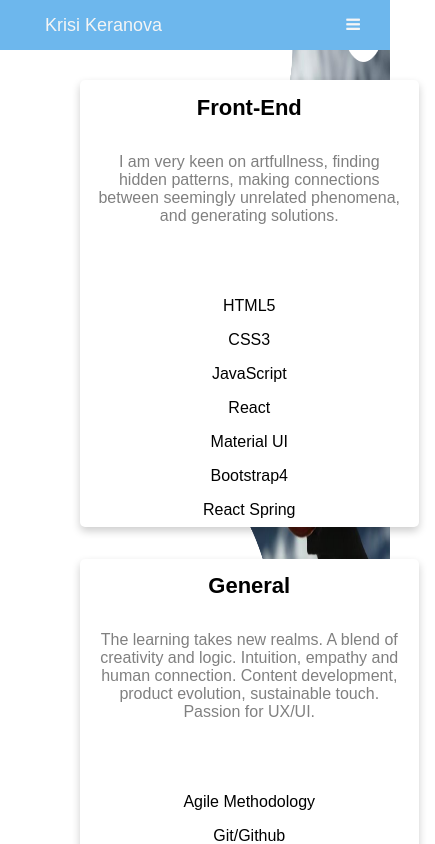
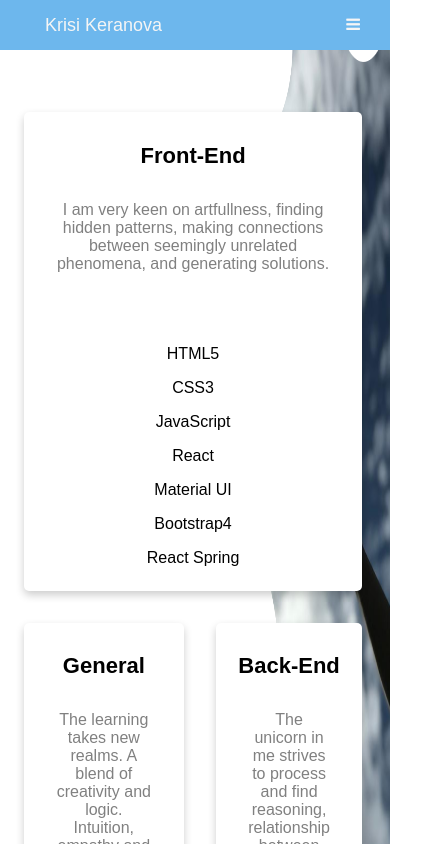
Before and after one commit to krisike/portfolio_website, a React (Create React App) app in the folder client/: page /skills in a window 390 px wide. Shown: the top 844 px of the page, 435 px wide, since content can reach past the window. Built offline with nearby package versions, Linux system fonts and the light colour scheme.

Commit message:
media query on skills

```diff
--- a/client/src/pages/Home.css
+++ b/client/src/pages/Home.css
@@ -70,6 +70,7 @@ a:active {
   flex-direction: row;
   padding: 20px;
   border: 8px solid #6db7ed;
+  border-radius: 5px;
   display: inline-block;
   /* overflow-wrap: break-word; */
   word-wrap: break-word;
@@ -110,7 +111,7 @@ a:active {
     color: black;
   }
   .homeContainer {
-    margin-top: 8rem;
+    margin-top: 4rem;
   }
   #about-pic {
     width: 50%;
--- a/client/src/styling/Projects.css
+++ b/client/src/styling/Projects.css
@@ -15,6 +15,7 @@
   align-items: center;
   margin-left: 25%;
   margin-right: 25%;
+  border-radius: 5px;
 }
 
 .projectContainer p {
--- a/client/src/styling/Skills.css
+++ b/client/src/styling/Skills.css
@@ -4,18 +4,19 @@
   margin-left: 10%;
   margin-right: 10%;
   display: flex;
+  overflow: hidden;
   flex-direction: row;
+  width: 100%;
 }
 
 .card {
   box-shadow: 0 4px 8px 0 rgba(0, 0, 0, 0.2);
-  /* max-width: 40%; */
-  /* max-height: 100%; */
   text-align: center;
   border-radius: 5px;
   background-color: white;
-  align-items: stretch;
   margin: 1em;
+  flex: 1;
+  padding: 16px;
 }
 
 .skillsDescription {
@@ -26,7 +27,7 @@
   text-align: center;
 }
 
-.card button {
+/* .card button {
   border: none;
   outline: 0;
   padding: 12px;
@@ -38,7 +39,7 @@
   font-size: 18px;
   border-bottom-left-radius: 5px;
   border-bottom-right-radius: 5px;
-}
+} */
 
 .card:hover {
   opacity: 0.7;
@@ -68,13 +69,19 @@
     flex-direction: row;
     flex-wrap: wrap;
     width: 95%;
-    margin: 4em;
+    margin-left: 2%;
+    margin-top: 6em;
+    height: 50%;
   }
 }
 
 /* desktop */
 @media only screen and (min-width: 601px) {
-  .card {
+  /* .card {
     height: 60%;
+  } */
+  .skillsContainer {
+    margin-left: 2%;
+    margin-right: 2%;
   }
 }
```
